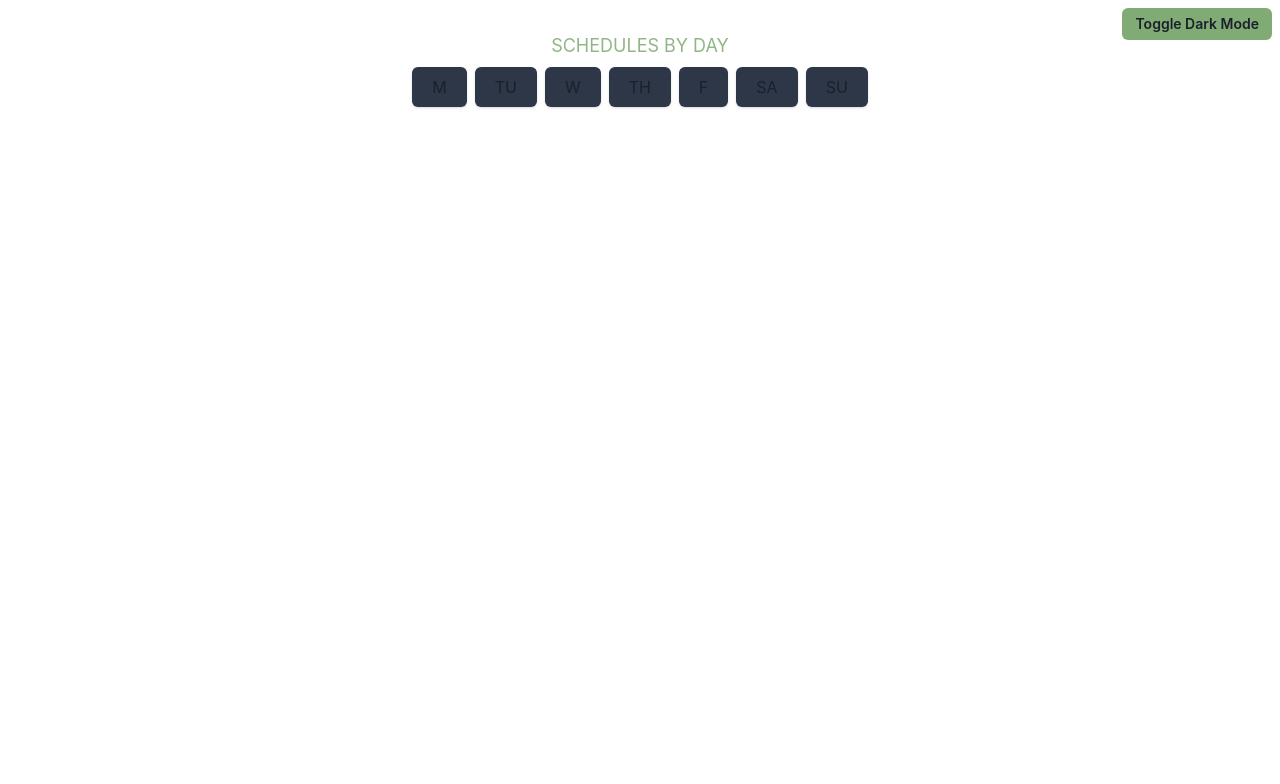
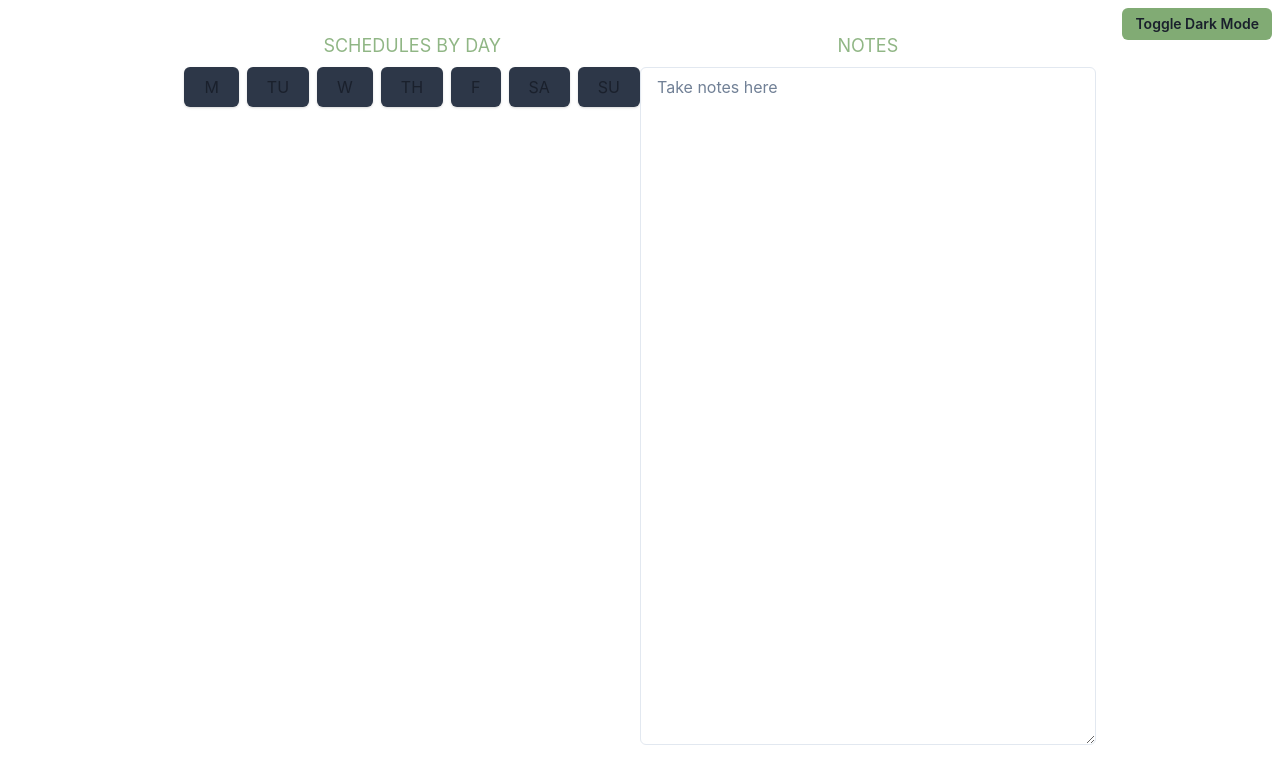
Before and after one commit to piratemermaid/wylde-flowers-interactive-wiki, a React (Vite) app: page / in a window 1280 px wide. Shown: the top 784 px of the page. Built offline with nearby package versions, Linux system fonts and the light colour scheme.

Commit message:
add notes section

```diff
--- a/src/App.jsx
+++ b/src/App.jsx
@@ -2,15 +2,16 @@ import React from 'react';
 import {
   Box,
   Button,
+  SimpleGrid,
   Text,
   useColorMode,
   useColorModeValue,
 } from '@chakra-ui/react';
 
 import DaySelector from './components/DaySelector';
-import DailyShopSchedules from './components/DailyShopSchedules';
+import ShopSchedulesByDay from './components/ShopSchedulesByDay';
+import Notes from './components/Notes';
 import './styles/App.css';
-import ShopSchedulesByDay from './components/ShopSchedulesByDay';
 
 function App() {
   const [selectedDay, setSelectedDay] = React.useState(null);
@@ -34,6 +35,7 @@ function App() {
         Toggle Dark Mode
       </Button>
 
+      <SimpleGrid columns={2}>
         <Section>
           <SectionTitle title="Schedules By Day" />
           <DaySelector
@@ -41,8 +43,16 @@ function App() {
             setSelectedDay={setSelectedDay}
           />
 
-        {selectedDay ? <ShopSchedulesByDay selectedDay={selectedDay} /> : null}
+          {selectedDay ? (
+            <ShopSchedulesByDay selectedDay={selectedDay} />
+          ) : null}
         </Section>
+
+        <Section>
+          <SectionTitle title="Notes" />
+          <Notes />
+        </Section>
+      </SimpleGrid>
     </>
   );
 }
--- /dev/null
+++ b/src/components/Notes.jsx
@@ -0,0 +1,23 @@
+import React from 'react';
+import { Textarea } from '@chakra-ui/react';
+
+export default function Notes() {
+  let [value, setValue] = React.useState('');
+
+  let handleInputChange = (e) => {
+    let inputValue = e.target.value;
+    setValue(inputValue);
+  };
+
+  return (
+    <>
+      <Textarea
+        value={value}
+        onChange={handleInputChange}
+        placeholder="Take notes here"
+        height="auto"
+        rows={30}
+      />
+    </>
+  );
+}
--- a/src/components/ShopSchedulesByDay.jsx
+++ b/src/components/ShopSchedulesByDay.jsx
@@ -1,6 +1,4 @@
 import {
-  Box,
-  Divider,
   GridItem,
   SimpleGrid,
   VStack,
```
Lines whose indentation alone changed are shown as unchanged.
